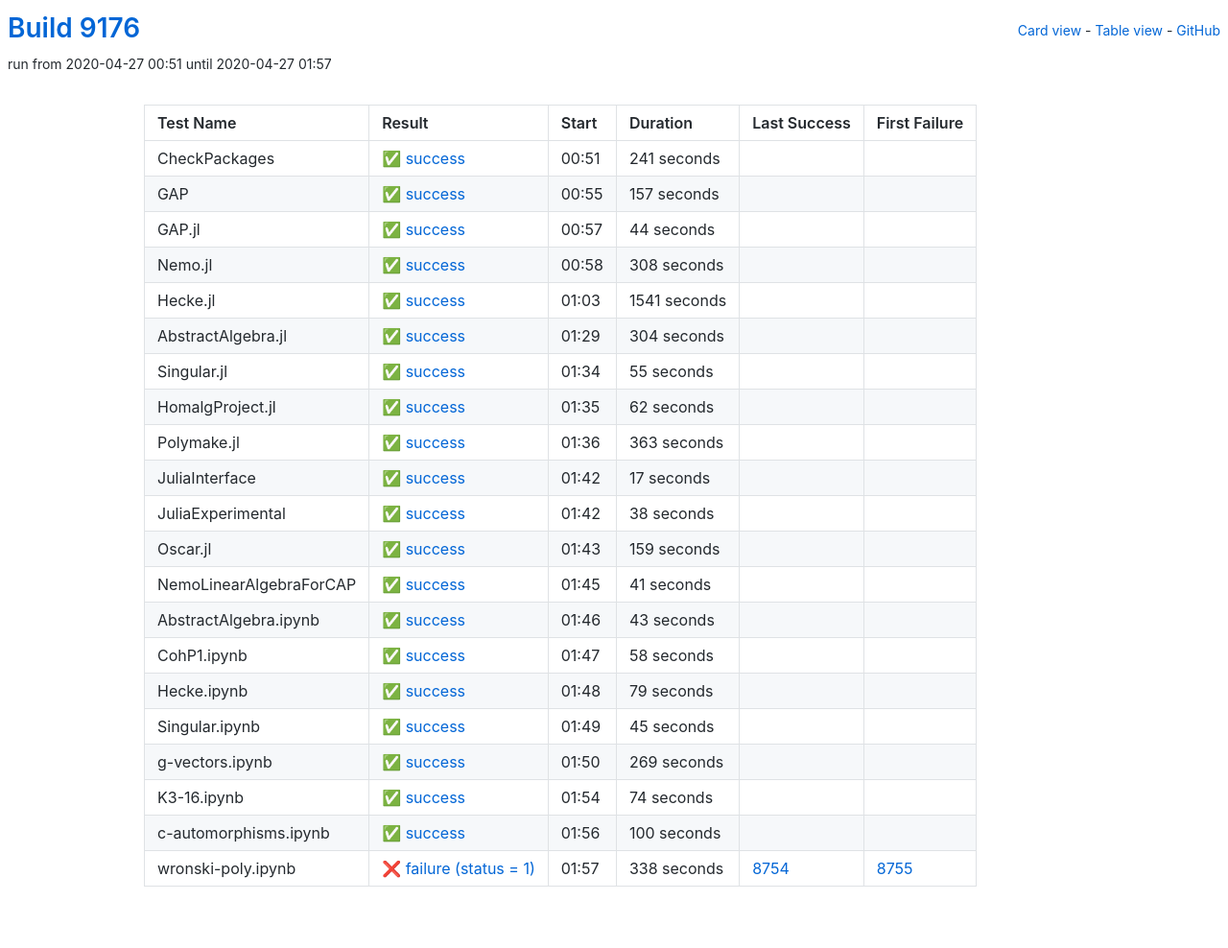
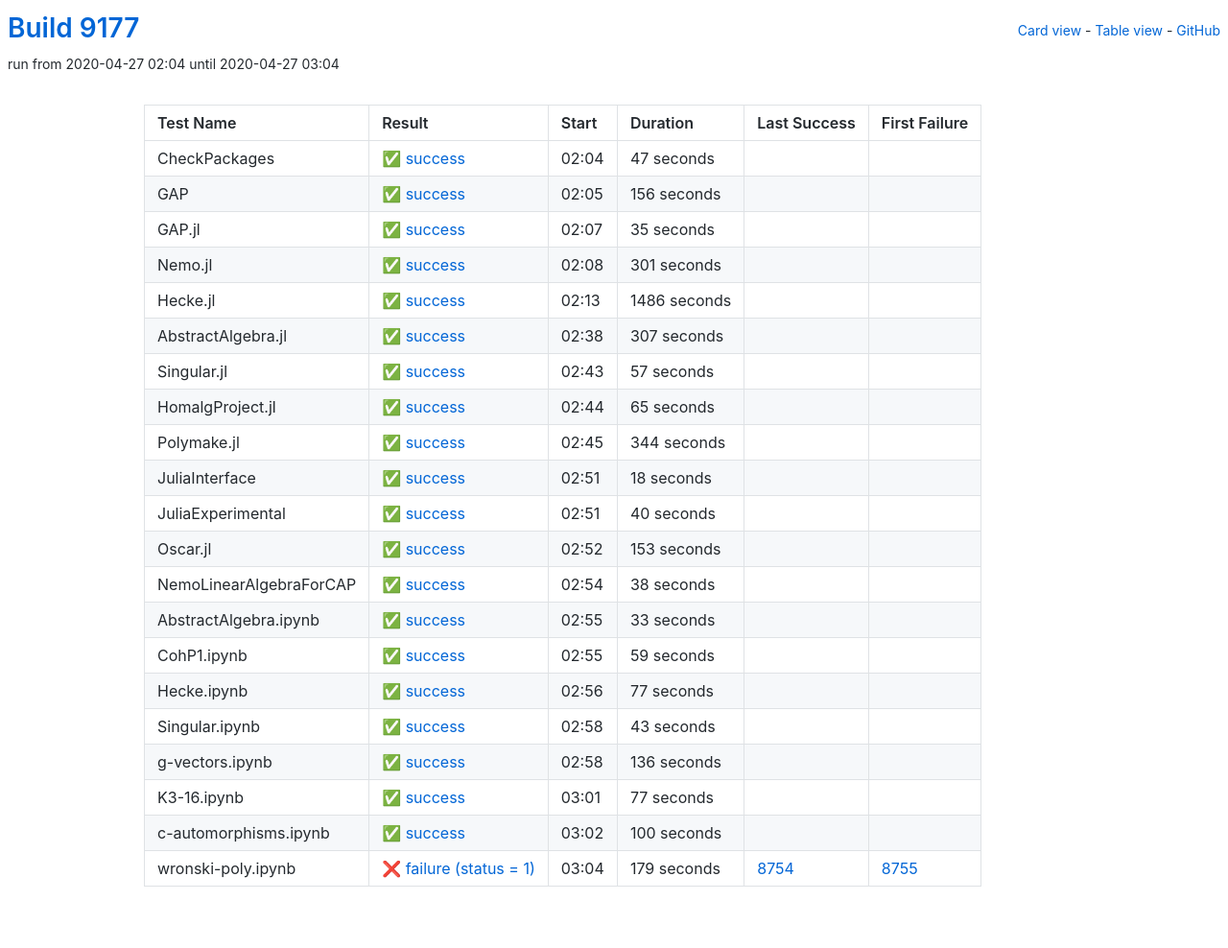
Before and after one commit to oscar-system/oscar-ci-status, a Jekyll site: the page built from table.html, in a window 1280 px wide. Shown: the whole page at 96% size. Built offline with Jekyll 4.4.1, drawn with Linux system fonts in a browser that asks for light colours.

Commit message:
Build 9177

```diff
--- a/_data/ci.yml
+++ b/_data/ci.yml
@@ -1,115 +1,137 @@
-build: 9176
-build_url: https://oscarci.mathematik.uni-kl.de/job/oscar/9176/
+build: 9177
+build_url: https://oscarci.mathematik.uni-kl.de/job/oscar/9177/
 job: oscar
 tests:
-- duration: 241
+- duration: 47
   exitcode: 0
   first_failure: false
   first_failure_url: null
   last_success: false
   last_success_url: null
-  log: https://oscarci.mathematik.uni-kl.de/job/oscar/9176/artifact/logs/build-9176/CheckPackages.log
+  log: https://oscarci.mathematik.uni-kl.de/job/oscar/9177/artifact/logs/build-9177/CheckPackages.log
   name: CheckPackages
-  start: 2020-04-27 00:51
+  start: 2020-04-27 02:04
   status: success
   success: true
-- duration: 157
+- duration: 156
   exitcode: 0
   first_failure: false
   first_failure_url: null
   last_success: false
   last_success_url: null
-  log: https://oscarci.mathematik.uni-kl.de/job/oscar/9176/artifact/logs/build-9176/GAP.log
+  log: https://oscarci.mathematik.uni-kl.de/job/oscar/9177/artifact/logs/build-9177/GAP.log
   name: GAP
-  start: 2020-04-27 00:55
+  start: 2020-04-27 02:05
   status: success
   success: true
-- duration: 44
+- duration: 35
   exitcode: 0
   first_failure: false
   first_failure_url: null
   last_success: false
   last_success_url: null
-  log: https://oscarci.mathematik.uni-kl.de/job/oscar/9176/artifact/logs/build-9176/GAP.jl.log
+  log: https://oscarci.mathematik.uni-kl.de/job/oscar/9177/artifact/logs/build-9177/GAP.jl.log
   name: GAP.jl
-  start: 2020-04-27 00:57
+  start: 2020-04-27 02:07
   status: success
   success: true
-- duration: 308
+- duration: 301
   exitcode: 0
   first_failure: false
   first_failure_url: null
   last_success: false
   last_success_url: null
-  log: https://oscarci.mathematik.uni-kl.de/job/oscar/9176/artifact/logs/build-9176/Nemo.jl.log
+  log: https://oscarci.mathematik.uni-kl.de/job/oscar/9177/artifact/logs/build-9177/Nemo.jl.log
   name: Nemo.jl
-  start: 2020-04-27 00:58
+  start: 2020-04-27 02:08
   status: success
   success: true
-- duration: 1541
+- duration: 1486
   exitcode: 0
   first_failure: false
   first_failure_url: null
   last_success: false
   last_success_url: null
-  log: https://oscarci.mathematik.uni-kl.de/job/oscar/9176/artifact/logs/build-9176/Hecke.jl.log
+  log: https://oscarci.mathematik.uni-kl.de/job/oscar/9177/artifact/logs/build-9177/Hecke.jl.log
   name: Hecke.jl
-  start: 2020-04-27 01:03
+  start: 2020-04-27 02:13
   status: success
   success: true
-- duration: 304
+- duration: 307
   exitcode: 0
   first_failure: false
   first_failure_url: null
   last_success: false
   last_success_url: null
-  log: https://oscarci.mathematik.uni-kl.de/job/oscar/9176/artifact/logs/build-9176/AbstractAlgebra.jl.log
+  log: https://oscarci.mathematik.uni-kl.de/job/oscar/9177/artifact/logs/build-9177/AbstractAlgebra.jl.log
   name: AbstractAlgebra.jl
-  start: 2020-04-27 01:29
+  start: 2020-04-27 02:38
   status: success
   success: true
-- duration: 55
+- duration: 57
   exitcode: 0
   first_failure: false
   first_failure_url: null
   last_success: false
   last_success_url: null
-  log: https://oscarci.mathematik.uni-kl.de/job/oscar/9176/artifact/logs/build-9176/Singular.jl.log
+  log: https://oscarci.mathematik.uni-kl.de/job/oscar/9177/artifact/logs/build-9177/Singular.jl.log
   name: Singular.jl
-  start: 2020-04-27 01:34
+  start: 2020-04-27 02:43
   status: success
   success: true
-- duration: 62
+- duration: 65
   exitcode: 0
   first_failure: false
   first_failure_url: null
   last_success: false
   last_success_url: null
-  log: https://oscarci.mathematik.uni-kl.de/job/oscar/9176/artifact/logs/build-9176/HomalgProject.jl.log
+  log: https://oscarci.mathematik.uni-kl.de/job/oscar/9177/artifact/logs/build-9177/HomalgProject.jl.log
   name: HomalgProject.jl
-  start: 2020-04-27 01:35
+  start: 2020-04-27 02:44
   status: success
   success: true
-- duration: 363
+- duration: 344
   exitcode: 0
   first_failure: false
   first_failure_url: null
   last_success: false
   last_success_url: null
-  log: https://oscarci.mathematik.uni-kl.de/job/oscar/9176/artifact/logs/build-9176/Polymake.jl.log
+  log: https://oscarci.mathematik.uni-kl.de/job/oscar/9177/artifact/logs/build-9177/Polymake.jl.log
   name: Polymake.jl
-  start: 2020-04-27 01:36
+  start: 2020-04-27 02:45
   status: success
   success: true
-- duration: 17
+- duration: 18
   exitcode: 0
   first_failure: false
   first_failure_url: null
   last_success: false
   last_success_url: null
-  log: https://oscarci.mathematik.uni-kl.de/job/oscar/9176/artifact/logs/build-9176/JuliaInterface.log
+  log: https://oscarci.mathematik.uni-kl.de/job/oscar/9177/artifact/logs/build-9177/JuliaInterface.log
   name: JuliaInterface
-  start: 2020-04-27 01:42
+  start: 2020-04-27 02:51
+  status: success
+  success: true
+- duration: 40
+  exitcode: 0
+  first_failure: false
+  first_failure_url: null
+  last_success: false
+  last_success_url: null
+  log: https://oscarci.mathematik.uni-kl.de/job/oscar/9177/artifact/logs/build-9177/JuliaExperimental.log
+  name: JuliaExperimental
+  start: 2020-04-27 02:51
+  status: success
+  success: true
+- duration: 153
+  exitcode: 0
+  first_failure: false
+  first_failure_url: null
+  last_success: false
+  last_success_url: null
+  log: https://oscarci.mathematik.uni-kl.de/job/oscar/9177/artifact/logs/build-9177/Oscar.jl.log
+  name: Oscar.jl
+  start: 2020-04-27 02:52
   status: success
   success: true
 - duration: 38
@@ -118,31 +140,42 @@ tests:
   first_failure_url: null
   last_success: false
   last_success_url: null
-  log: https://oscarci.mathematik.uni-kl.de/job/oscar/9176/artifact/logs/build-9176/JuliaExperimental.log
-  name: JuliaExperimental
-  start: 2020-04-27 01:42
+  log: https://oscarci.mathematik.uni-kl.de/job/oscar/9177/artifact/logs/build-9177/NemoLinearAlgebraForCAP.log
+  name: NemoLinearAlgebraForCAP
+  start: 2020-04-27 02:54
   status: success
   success: true
-- duration: 159
+- duration: 33
   exitcode: 0
   first_failure: false
   first_failure_url: null
   last_success: false
   last_success_url: null
-  log: https://oscarci.mathematik.uni-kl.de/job/oscar/9176/artifact/logs/build-9176/Oscar.jl.log
-  name: Oscar.jl
-  start: 2020-04-27 01:43
+  log: https://oscarci.mathematik.uni-kl.de/job/oscar/9177/artifact/logs/build-9177/AbstractAlgebra.ipynb.log
+  name: AbstractAlgebra.ipynb
+  start: 2020-04-27 02:55
   status: success
   success: true
-- duration: 41
+- duration: 59
   exitcode: 0
   first_failure: false
   first_failure_url: null
   last_success: false
   last_success_url: null
-  log: https://oscarci.mathematik.uni-kl.de/job/oscar/9176/artifact/logs/build-9176/NemoLinearAlgebraForCAP.log
-  name: NemoLinearAlgebraForCAP
-  start: 2020-04-27 01:45
+  log: https://oscarci.mathematik.uni-kl.de/job/oscar/9177/artifact/logs/build-9177/CohP1.ipynb.log
+  name: CohP1.ipynb
+  start: 2020-04-27 02:55
+  status: success
+  success: true
+- duration: 77
+  exitcode: 0
+  first_failure: false
+  first_failure_url: null
+  last_success: false
+  last_success_url: null
+  log: https://oscarci.mathematik.uni-kl.de/job/oscar/9177/artifact/logs/build-9177/Hecke.ipynb.log
+  name: Hecke.ipynb
+  start: 2020-04-27 02:56
   status: success
   success: true
 - duration: 43
@@ -151,64 +184,31 @@ tests:
   first_failure_url: null
   last_success: false
   last_success_url: null
-  log: https://oscarci.mathematik.uni-kl.de/job/oscar/9176/artifact/logs/build-9176/AbstractAlgebra.ipynb.log
-  name: AbstractAlgebra.ipynb
-  start: 2020-04-27 01:46
+  log: https://oscarci.mathematik.uni-kl.de/job/oscar/9177/artifact/logs/build-9177/Singular.ipynb.log
+  name: Singular.ipynb
+  start: 2020-04-27 02:58
   status: success
   success: true
-- duration: 58
+- duration: 136
   exitcode: 0
   first_failure: false
   first_failure_url: null
   last_success: false
   last_success_url: null
-  log: https://oscarci.mathematik.uni-kl.de/job/oscar/9176/artifact/logs/build-9176/CohP1.ipynb.log
-  name: CohP1.ipynb
-  start: 2020-04-27 01:47
+  log: https://oscarci.mathematik.uni-kl.de/job/oscar/9177/artifact/logs/build-9177/g-vectors.ipynb.log
+  name: g-vectors.ipynb
+  start: 2020-04-27 02:58
   status: success
   success: true
-- duration: 79
+- duration: 77
   exitcode: 0
   first_failure: false
   first_failure_url: null
   last_success: false
   last_success_url: null
-  log: https://oscarci.mathematik.uni-kl.de/job/oscar/9176/artifact/logs/build-9176/Hecke.ipynb.log
-  name: Hecke.ipynb
-  start: 2020-04-27 01:48
-  status: success
-  success: true
-- duration: 45
-  exitcode: 0
-  first_failure: false
-  first_failure_url: null
-  last_success: false
-  last_success_url: null
-  log: https://oscarci.mathematik.uni-kl.de/job/oscar/9176/artifact/logs/build-9176/Singular.ipynb.log
-  name: Singular.ipynb
-  start: 2020-04-27 01:49
-  status: success
-  success: true
-- duration: 269
-  exitcode: 0
-  first_failure: false
-  first_failure_url: null
-  last_success: false
-  last_success_url: null
-  log: https://oscarci.mathematik.uni-kl.de/job/oscar/9176/artifact/logs/build-9176/g-vectors.ipynb.log
-  name: g-vectors.ipynb
-  start: 2020-04-27 01:50
-  status: success
-  success: true
-- duration: 74
-  exitcode: 0
-  first_failure: false
-  first_failure_url: null
-  last_success: false
-  last_success_url: null
-  log: https://oscarci.mathematik.uni-kl.de/job/oscar/9176/artifact/logs/build-9176/K3-16.ipynb.log
+  log: https://oscarci.mathematik.uni-kl.de/job/oscar/9177/artifact/logs/build-9177/K3-16.ipynb.log
   name: K3-16.ipynb
-  start: 2020-04-27 01:54
+  start: 2020-04-27 03:01
   status: success
   success: true
 - duration: 100
@@ -217,19 +217,19 @@ tests:
   first_failure_url: null
   last_success: false
   last_success_url: null
-  log: https://oscarci.mathematik.uni-kl.de/job/oscar/9176/artifact/logs/build-9176/c-automorphisms.ipynb.log
+  log: https://oscarci.mathematik.uni-kl.de/job/oscar/9177/artifact/logs/build-9177/c-automorphisms.ipynb.log
   name: c-automorphisms.ipynb
-  start: 2020-04-27 01:56
+  start: 2020-04-27 03:02
   status: success
   success: true
-- duration: 338
+- duration: 179
   exitcode: 1
   first_failure: 8755
   first_failure_url: https://oscarci.mathematik.uni-kl.de/job/oscar/8755/
   last_success: 8754
   last_success_url: https://oscarci.mathematik.uni-kl.de/job/oscar/8754/
-  log: https://oscarci.mathematik.uni-kl.de/job/oscar/9176/artifact/logs/build-9176/wronski-poly.ipynb.log
+  log: https://oscarci.mathematik.uni-kl.de/job/oscar/9177/artifact/logs/build-9177/wronski-poly.ipynb.log
   name: wronski-poly.ipynb
-  start: 2020-04-27 01:57
+  start: 2020-04-27 03:04
   status: failure
   success: false
```
Also changed, not shown: README.md.
